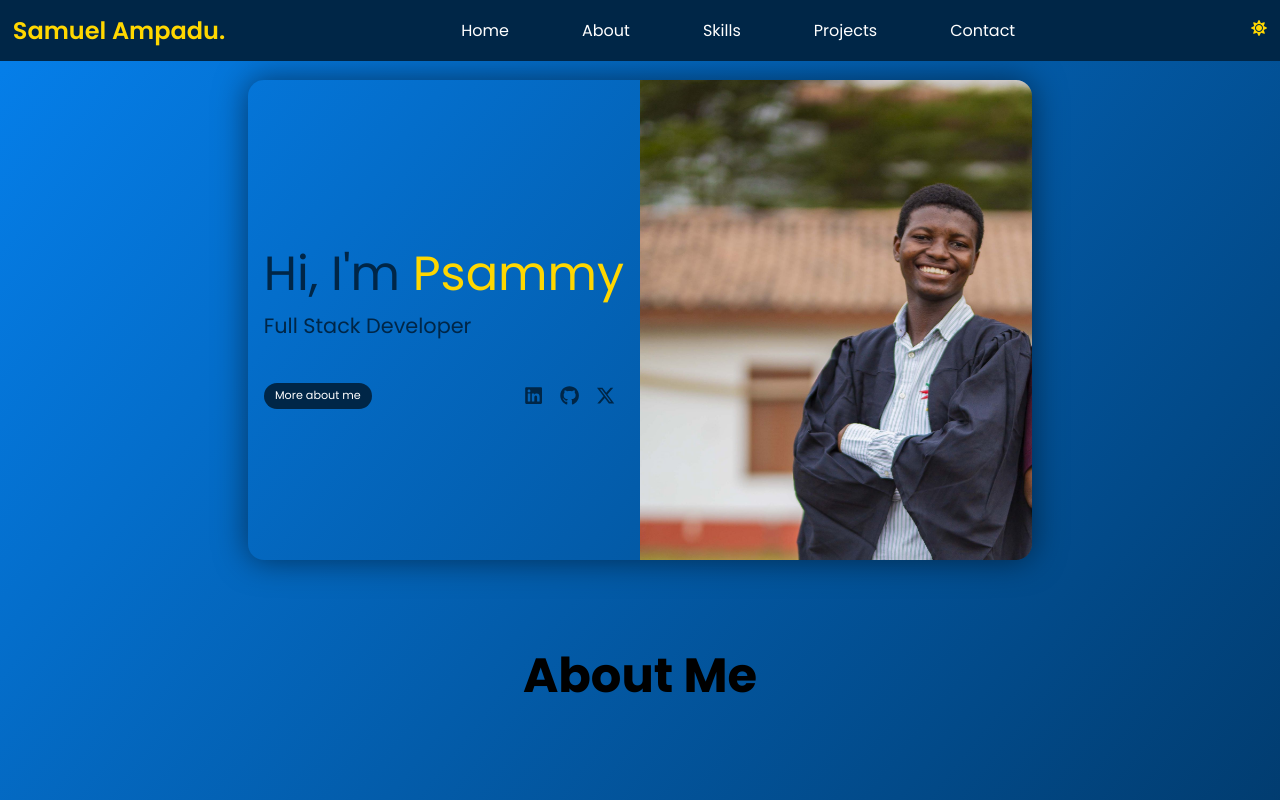
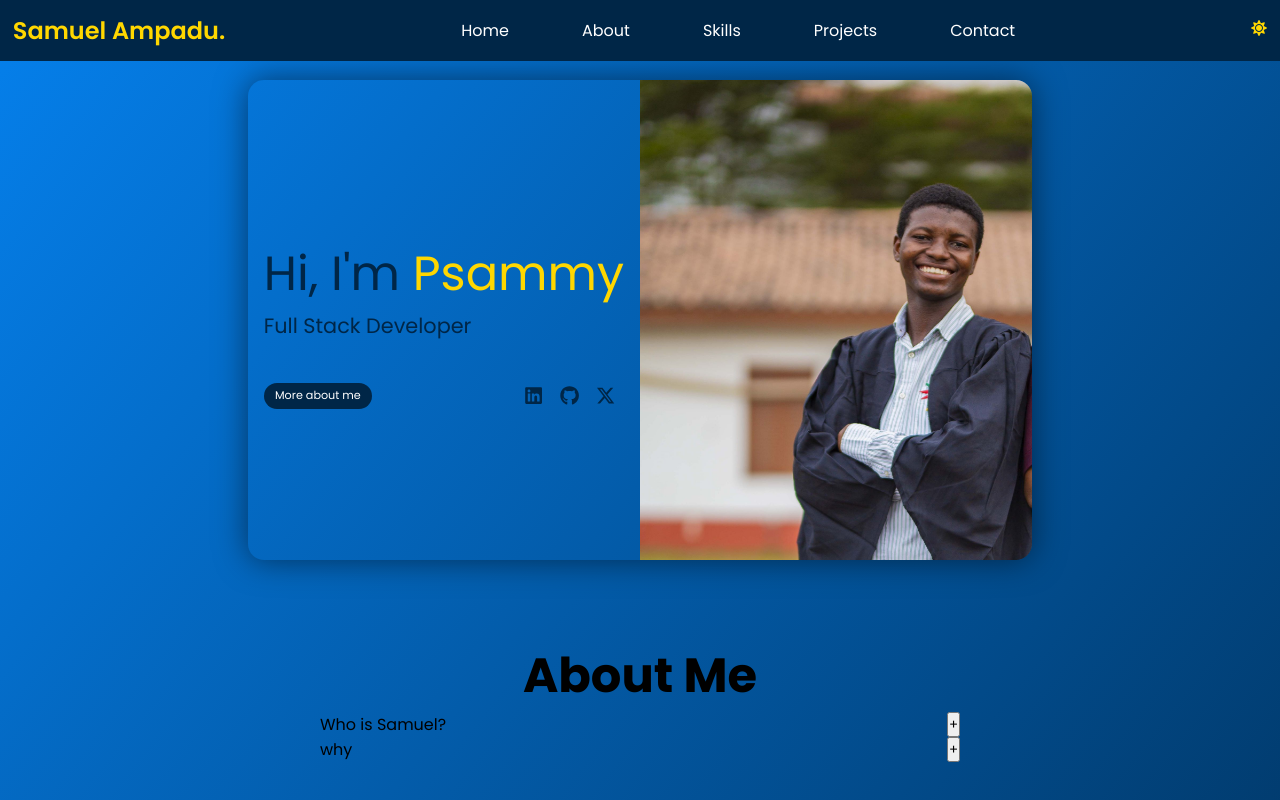
Before and after one commit to Psamm-y/React-projects, a React (Vite) app: page / in a window 1280 px wide. Shown: the top 800 px of the page. Built offline with nearby package versions, Linux system fonts and the light colour scheme.

Commit message:
Working on Accordion

```diff
--- a/src/porfolio shi/About.jsx
+++ b/src/porfolio shi/About.jsx
@@ -9,7 +9,7 @@ const About = ({ title, essay }) => {
       <div className="section-head">
         <h2>About Me</h2>
       </div>
-      <div className="">
+      <div className="whole-accordion">
         {desc.map(({ title, essay }) => (
           <Accordion key={Math.random()} title={title} essay={essay} />
         ))}
--- a/src/porfolio shi/Accordion.jsx
+++ b/src/porfolio shi/Accordion.jsx
@@ -2,7 +2,16 @@ import React from 'react';
 import { useState } from 'react';
 const Accordion = ({ title, essay }) => {
   const [expand, setExpand] = useState(false);
-  return <div></div>;
+
+  return (
+    <>
+      <div className="accordion-header">
+        <div className="title">{title}</div>
+        <button onClick={() => setExpand(!expand)}>{expand ? '-' : '+'}</button>
+      </div>
+      <div className="accordion-content">{expand ? essay : ''}</div>
+    </>
+  );
 };
 
 export default Accordion;
--- a/src/porfolio shi/about.css
+++ b/src/porfolio shi/about.css
@@ -14,11 +14,11 @@
   background-image: linear-gradient(to bottom right, #001e38, #002647);
   color: white;
 }
-.head {
+.accordion-header {
   display: flex;
   justify-content: space-between;
 }
-.accordion {
+.whole-accordion {
   width: 50%;
 }
 .head p {
```
